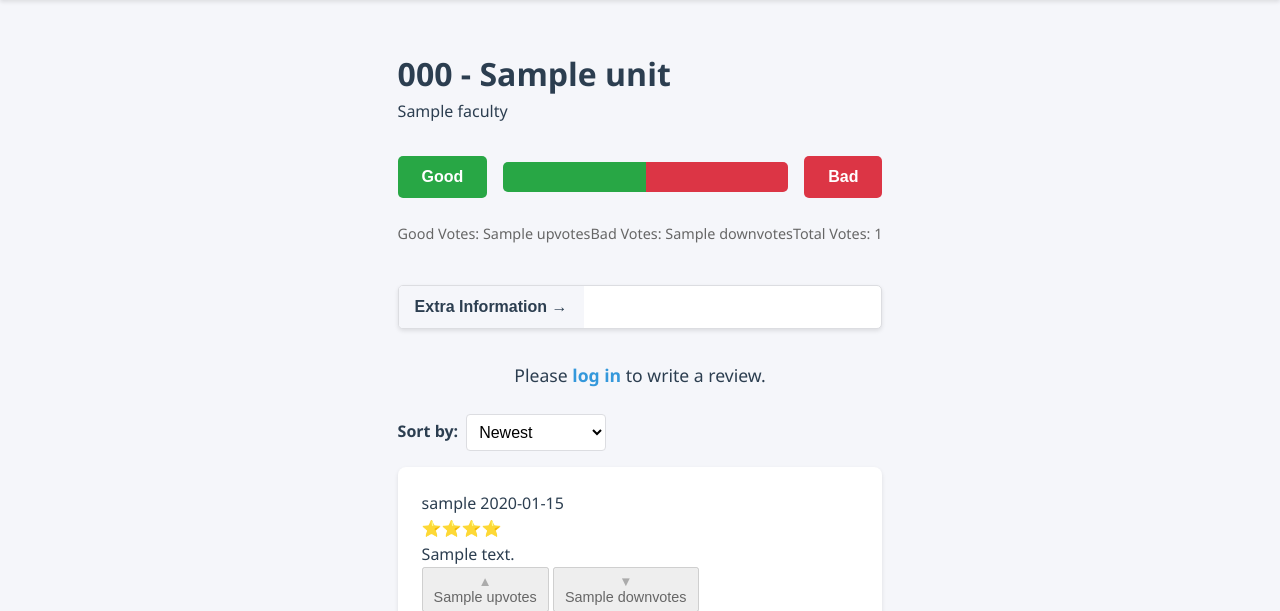
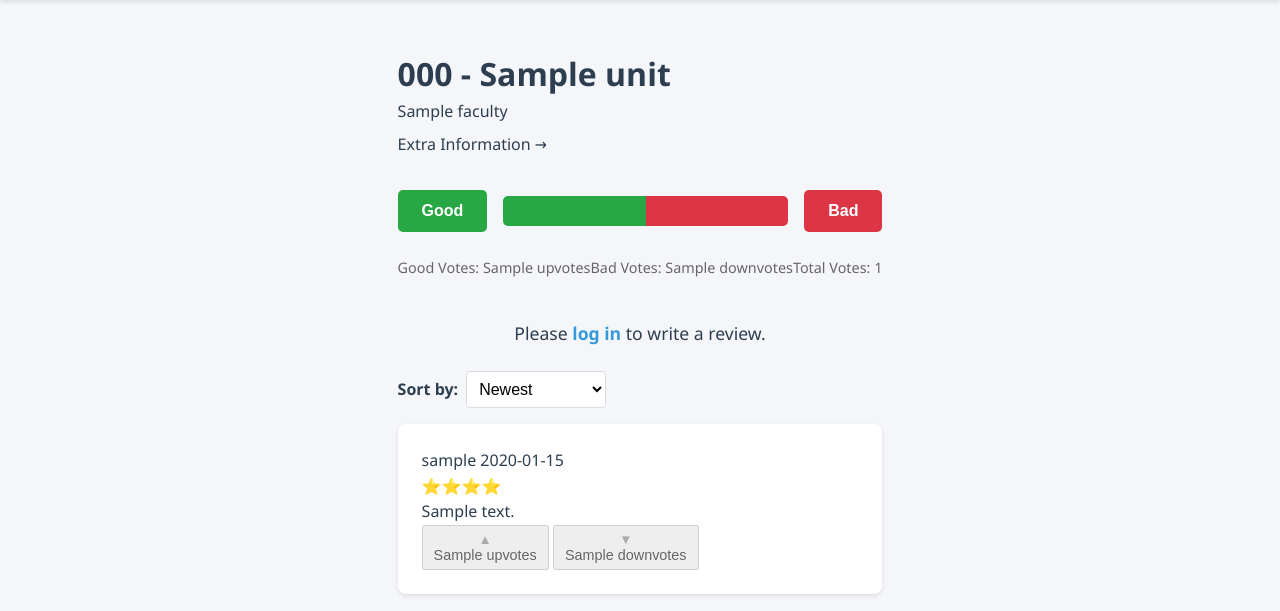
Before and after one commit to ssakshamsin/monashreflect, a Flask app: template app/templates/unit.html in a window 1280 px wide. Shown: the part 106-717 px from the top of the page. Run offline with Flask 2, Linux system fonts and the light colour scheme; the template is opened without the code that fills it: most values are stand-ins (such as "Sample title", 1, 10 or a date in 2020); parts of the project's set-up code (start-up, migrations or seed data) failed here and were passed over.

Commit message:
Unit UI changes
redid collapsible "exam information" section
review section overhauled to be encapsulated

```diff
--- a/app/static/css/collapsible.css
+++ b/app/static/css/collapsible.css
@@ -75,3 +75,45 @@
   border-color: var(--primary-color);
   outline: none;
 }
+
+/* Simplistic Collapsible Header (New) */
+.collapsible-header.simplistic {
+  margin-top: 0.5rem;
+  font-size: 1rem;
+  color: var(--text-color);
+  cursor: pointer;
+  transition: color 0.3s ease;
+  padding: 0; /* Remove padding to make it look like plain text */
+  background-color: transparent; /* No background color */
+  border: none; /* No border */
+  font-weight: normal; /* Match the style of {{ unit.faculty }} */
+}
+
+.collapsible-header.simplistic:hover {
+  color: var(--primary-color); /* Highlight on hover */
+}
+
+/* Simplistic Collapsible Content (New) */
+.collapsible-content.simplistic {
+  max-height: 0;
+  overflow: hidden;
+  transition: max-height 0.3s ease;
+  padding-left: 1rem; /* Indent content for better readability */
+  background-color: transparent; /* No background color */
+  border: none; /* No border */
+}
+
+.collapsible-content.simplistic p {
+  margin: 0.5rem 0;
+  font-size: 0.9rem;
+  color: var(--text-color);
+}
+
+.collapsible-content.simplistic a {
+  color: var(--primary-color);
+  text-decoration: none;
+}
+
+.collapsible-content.simplistic a:hover {
+  text-decoration: underline;
+}
--- a/app/static/css/review.css
+++ b/app/static/css/review.css
@@ -101,3 +101,8 @@
 .login-prompt a:hover {
     text-decoration: underline;
 }
+
+.form-control{
+    min-height: 60px;
+    max-height: 120px;
+}
--- a/app/templates/unit.html
+++ b/app/templates/unit.html
@@ -4,6 +4,16 @@
         <h1>{{ unit.code }} - {{ unit.name }}</h1>
         <p>{{ unit.faculty }}</p>
 
+        <!-- Simplistic Collapsible Extra Information -->
+        <!-- Simplistic Collapsible Extra Information -->
+        <p class="collapsible-header simplistic" onclick="toggleCollapse(this)">
+            Extra Information →
+        </p>
+        <div class="collapsible-content simplistic">
+            <p><strong>Credit Points:</strong> {{ unit.credit_points }}</p>
+            <p><strong>Assessment Summary:</strong> {{ unit.assessment_summary }}</p>
+            <p><strong>Handbook Link:</strong> <a href="{{ unit.url }}" target="_blank">View Handbook</a></p>
+        </div>
         <!-- Poll UI -->
         <div class="poll-container">
             <div class="poll-bar-container">
@@ -39,7 +49,7 @@
         <!-- accordion drop down-->
          <!-- extra  information we are adding, credit points, assessment summary, handbook link  -->
         <!-- Collapsible Extra Information -->
-        <div class="collapsible-section">
+        <!-- <div class="collapsible-section">
           <button class="collapsible-header" onclick="toggleCollapse(this)">
             Extra Information →
           </button>
@@ -48,7 +58,7 @@
             <p><strong>Assessment Summary:</strong> {{ unit.assessment_summary }}</p>
             <p><strong>Handbook Link:</strong> <a href="{{ unit.url }}" target="_blank">View Handbook</a></p>
           </div>
-        </div>
+        </div> -->
         <script>
             // Toggle collapsible functionality
             function toggleCollapse(button) {
@@ -90,7 +100,7 @@
 
                     <!-- Review Content Section -->
                     <div class="form-group">
-                        <textarea id="reviewContent" name="content" class="form-control" rows="5"
+                        <textarea id="reviewContent" name="content" class="form-control" rows="3"
                         placeholder="Write your review here!" required>{{ form.content.data if form.content.data else '' }}</textarea>
                         {% for error in form.content.errors %}
                             <span class="error">{{ error }}</span>
```
Also changed, not shown: app/your_database.db.
